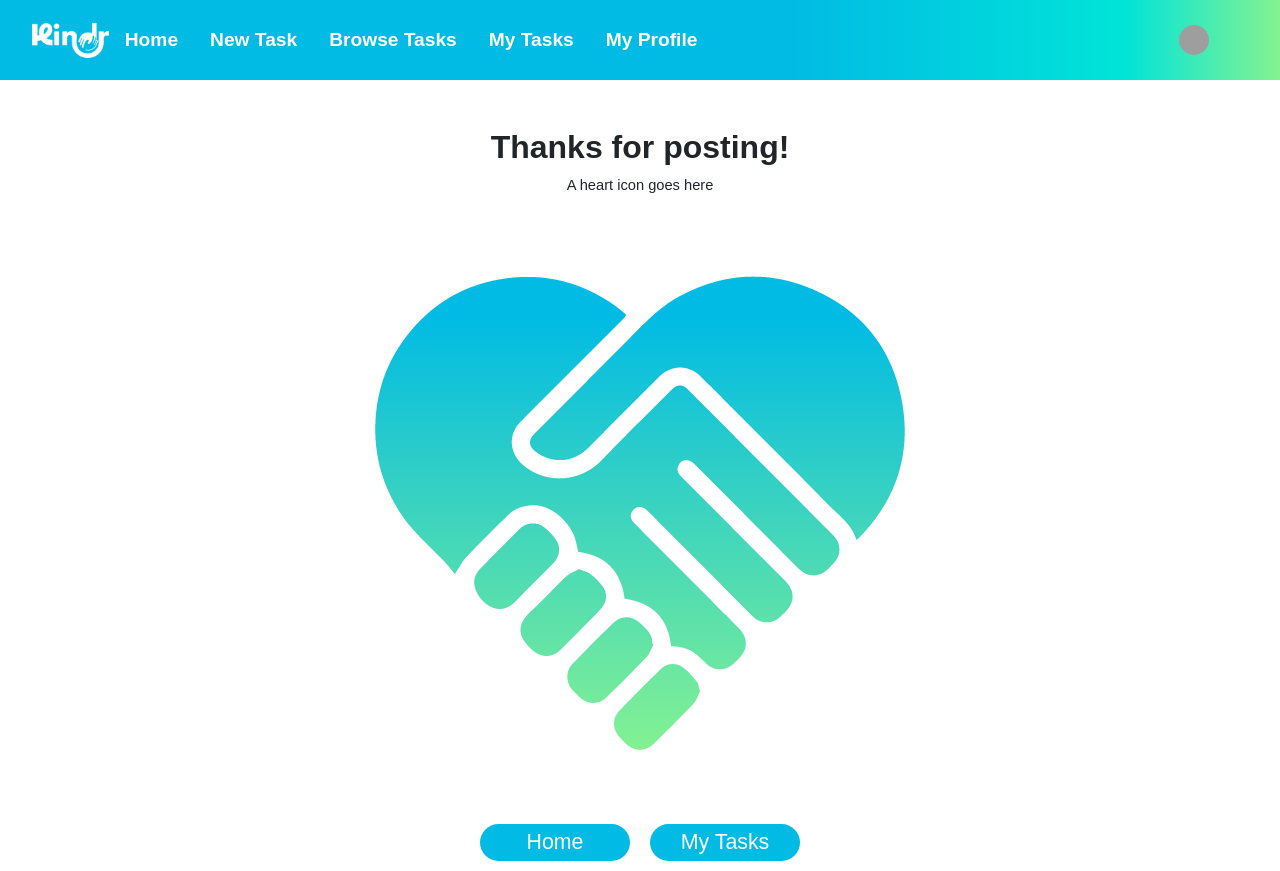
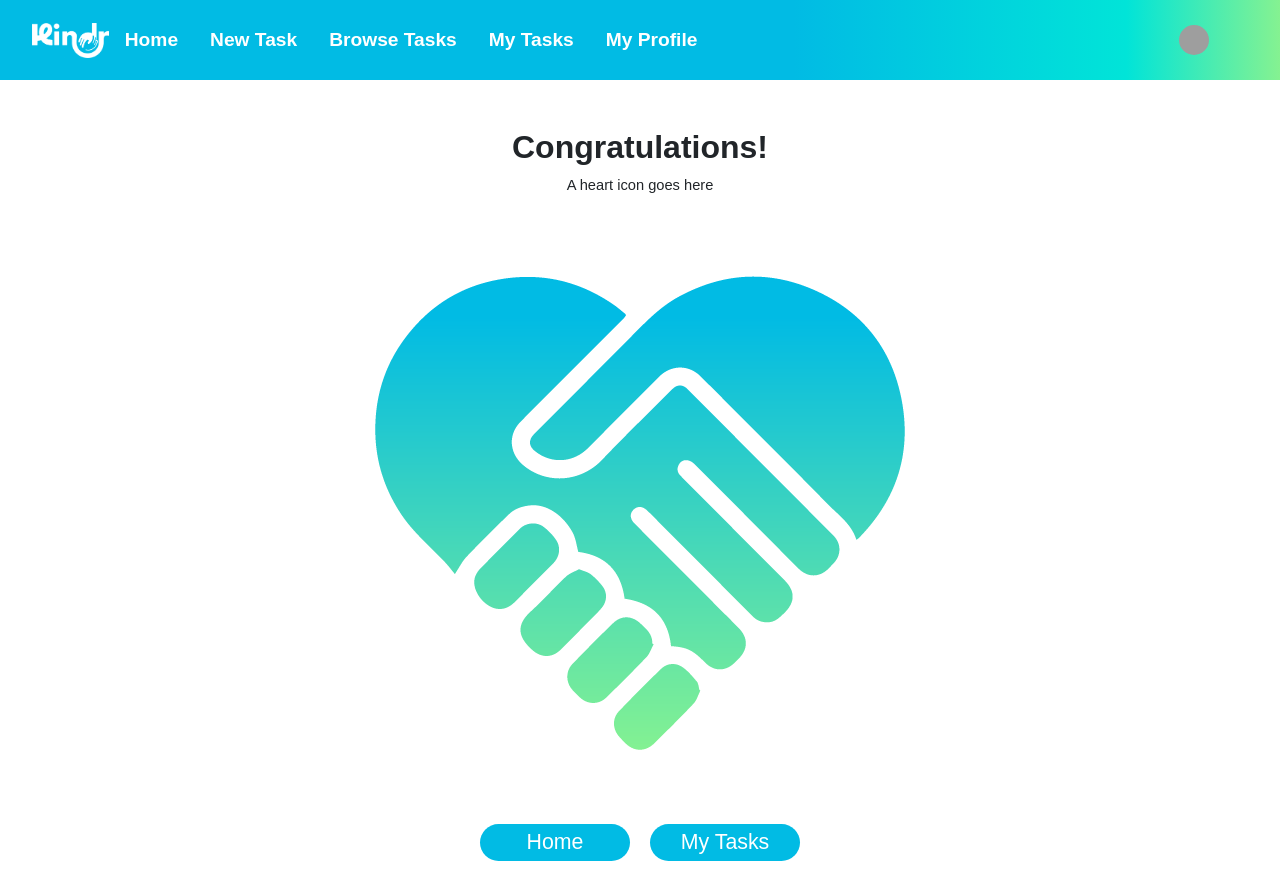
Before and after one commit to percygr/kindr, a React (Create React App) app: page /success in a window 1280 px wide. Built offline with nearby package versions, Linux system fonts and the light colour scheme; no server answers; the database is empty; grey boxes are pictures that could not be loaded; the HTML template or start-up script is replaced by a standard one; a web font is replaced by a local one.

Commit message:
cogratulations text updated

```diff
--- a/src/pages/Success.js
+++ b/src/pages/Success.js
@@ -4,7 +4,7 @@ import HeartIcon from "../components/HeartIcon/heartIcon.js";
 export default function SuccessPage() {
   return (
   <div>
-    <h1>Thanks for posting!</h1>
+    <h1>Congratulations!</h1>
       <HeartIcon />
     <Link to='/'>
       <button className="button">Home</button>
```
